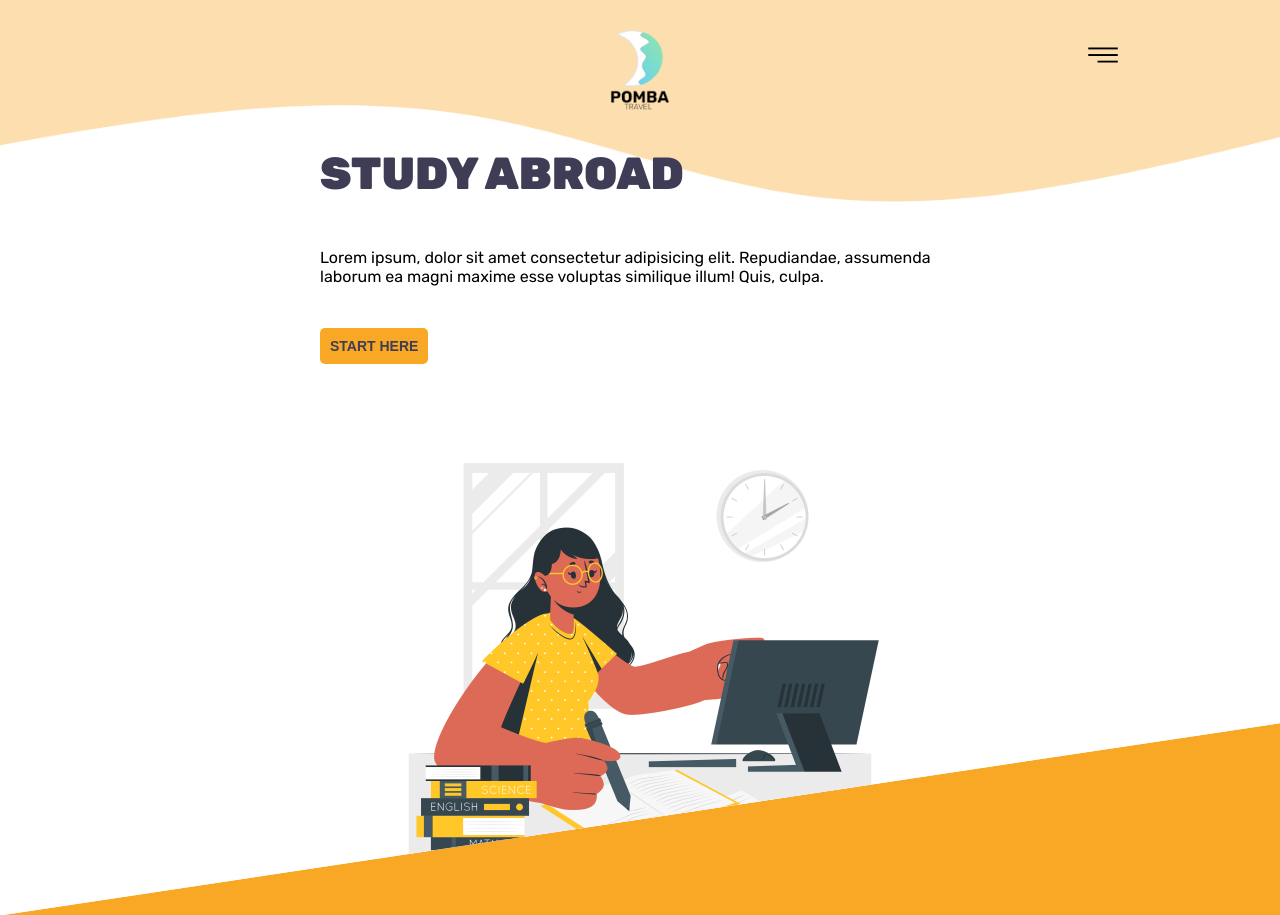
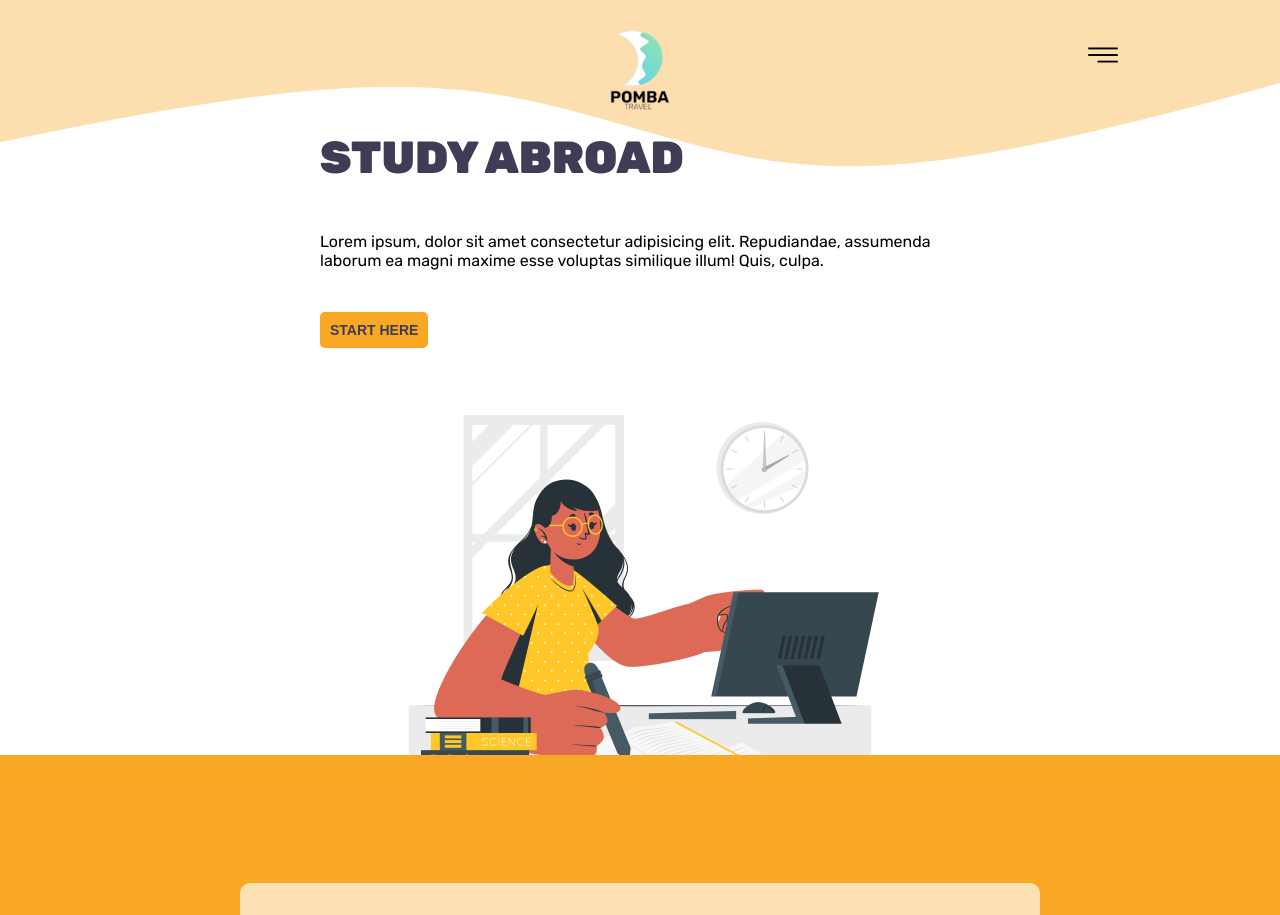
Before and after one commit to fultonoff/form-yellow, a plain HTML site: page index.html in a window 1280 px wide. Shown: the top 915 px of the page. Drawn offline with Linux system fonts and the light colour scheme.

Commit message:
first commit

```diff
--- a/CSS/Style.css
+++ b/CSS/Style.css
@@ -25,14 +25,13 @@ body{
 
 .hero{
     background-image: url(/IMG/Web\ 1920\ –\ 3@2x.jpg);
-    background-attachment: fixed;
+    /* background-attachment: fixed; */
     background-color: #ffffff;
     background-position: top;
     background-size: cover;
     overflow: hidden;
     /* width: 100%; */
-    clip-path: polygon(0 0, 100% 0, 100% 79%, 0% 100%);
-    -webkit-clip-path: polygon(0 0, 100% 0, 100% 79%, 0% 100%);
+
 
 
 }
@@ -56,7 +55,7 @@ body{
 }
 .content{
    margin-top: -90px;
-    height: 100vh;
+    height: 80vh;
     margin: 0 auto;
     display: flex;
     justify-content: center;
@@ -217,8 +216,7 @@ body{
     top: 0;
     width: 100%;
     height: 100vh;
-
-
+    transform: scale(0);
     background-color: #3f3d56f0;
     z-index: 1000;
     visibility: hidden;
@@ -281,6 +279,7 @@ ul li:not(:last-child){
 
 .checkbox:checked + .navigation{
     visibility: visible;
+    transform: scale(1);
 }
 
 .container{
```
